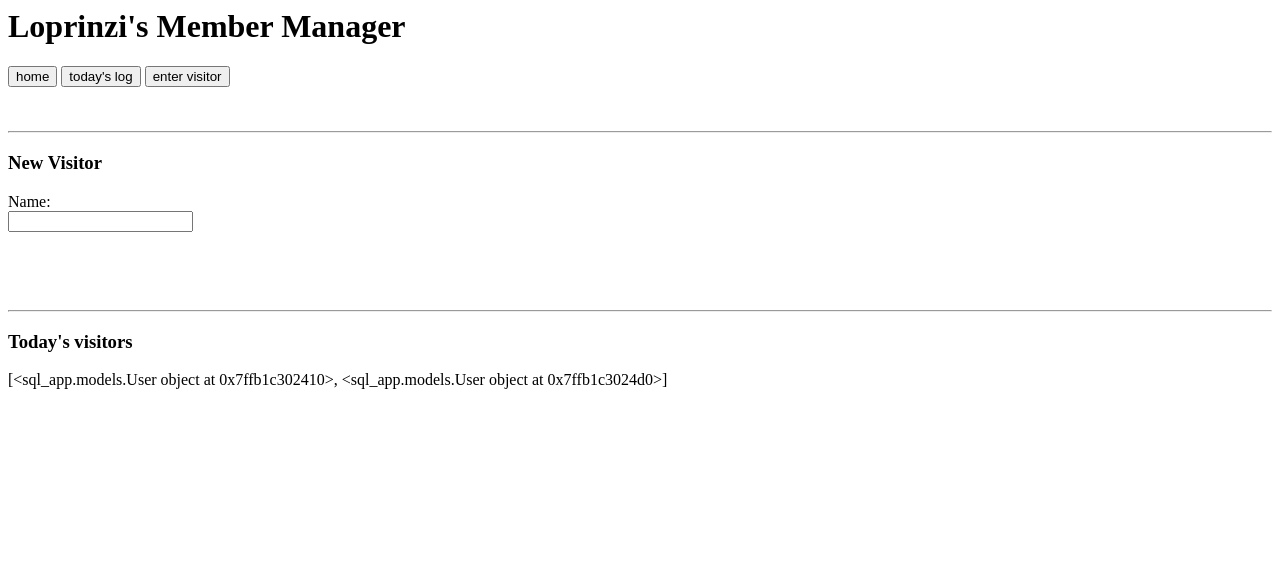
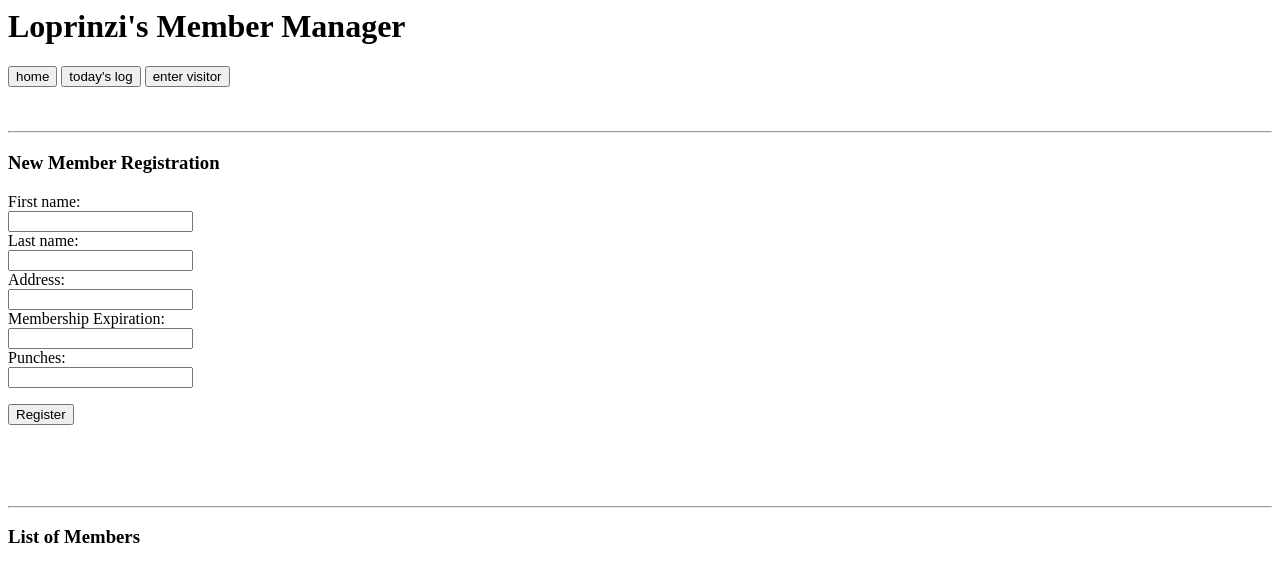
Before and after one commit to kh3dron/loprinzis_management, a FastAPI app: page /sample in a window 1280 px wide. Shown: the top 567 px of the page. Run offline with FastAPI, Linux system fonts and the light colour scheme; data comes from the database, SQL or seed files in the repository.

Commit message:
need to get button apis working

```diff
--- a/sql_app/crud.py
+++ b/sql_app/crud.py
@@ -3,34 +3,22 @@ from sqlalchemy.orm import Session
 from . import models, schemas
 
 
-def get_user(db: Session, user_id: int):
-    return db.query(models.User).filter(models.User.id == user_id).first()
+def get_member(db: Session, member_id: int):
+    return db.query(models.Member).filter(models.Member.id == member_id).first()
 
 
-def get_user_by_email(db: Session, email: str):
-    return db.query(models.User).filter(models.User.email == email).first()
+def get_member_by_firstname(db: Session, firstname: str):
+    return db.query(models.Member).filter(models.Member.firstname == firstname).first()
 
 
-def get_users(db: Session, skip: int = 0, limit: int = 100):
-    return db.query(models.User).offset(skip).limit(limit).all()
+def get_members(db: Session, skip: int = 0, limit: int = 100):
+    return db.query(models.Member).offset(skip).limit(limit).all()
 
 
-def create_user(db: Session, user: schemas.UserCreate):
-    fake_hashed_password = user.password + "notreallyhashed"
-    db_user = models.User(email=user.email, hashed_password=fake_hashed_password)
-    db.add(db_user)
+def create_member(db: Session, member: schemas.MemberCreate):
+    db_member = models.Member(firstname=member.firstname, lastname=member.lastname, address=member.address,
+                            membership_expiration=member.membership_expiration, remaining_punches=member.remaining_punches)
+    db.add(db_member)
     db.commit()
-    db.refresh(db_user)
-    return db_user
-
-
-def get_items(db: Session, skip: int = 0, limit: int = 100):
-    return db.query(models.Item).offset(skip).limit(limit).all()
-
-
-def create_user_item(db: Session, item: schemas.ItemCreate, user_id: int):
-    db_item = models.Item(**item.dict(), owner_id=user_id)
-    db.add(db_item)
-    db.commit()
-    db.refresh(db_item)
-    return db_item
+    db.refresh(db_member)
+    return db_member
--- a/sql_app/main.py
+++ b/sql_app/main.py
@@ -24,52 +24,40 @@ def get_db():
         db.close()
 
 @app.get("/dump/")
-def read_users(skip: int = 0, limit: int = 100, db: Session = Depends(get_db)):
-    users = crud.get_users(db, skip=skip, limit=limit)
+def read_members(skip: int = 0, limit: int = 100, db: Session = Depends(get_db)):
+    mems = crud.get_members(db, skip=skip, limit=limit)
 
     #this goes line by line
-    print(type(users))
-    return users
+    print(type(mems))
+    return mems
 
 
 @app.get("/sample", response_class=HTMLResponse)
 async def sample(request: Request, skip: int = 0, limit: int = 100, db: Session = Depends(get_db)):
 
-    #grabs all of the users table
-    users = crud.get_users(db, skip=skip, limit=limit)
+    #grabs all of the members table
+    members = crud.get_members(db, skip=skip, limit=limit)
+    members = [str(e) for e in members]
+    return templates.TemplateResponse("./welcome.html", {"request": request, "members":members})
 
-    return templates.TemplateResponse("./welcome.html", {"request": request, "users":users})
-
-@app.post("/users/", response_model=schemas.User)
-def create_user(user: schemas.UserCreate, db: Session = Depends(get_db)):
-    db_user = crud.get_user_by_email(db, email=user.email)
-    if db_user:
-        raise HTTPException(status_code=400, detail="Email already registered")
-    return crud.create_user(db=db, user=user)
+@app.post("/create_member/")
+def create_member(member: schemas.MemberCreate, db: Session = Depends(get_db)):
+    print("Here!!!")
+    db_member = crud.get_member_by_firstname(db, firstname=member.firstname)
+    if db_member:
+        raise HTTPException(status_code=400, detail="Member already registered")
+    return crud.create_member(db=db, member=member)
 
 
-@app.get("/users/", response_model=List[schemas.User])
-def read_users(skip: int = 0, limit: int = 100, db: Session = Depends(get_db)):
-    users = crud.get_users(db, skip=skip, limit=limit)
-    return users
+@app.get("/members/", response_model=List[schemas.Member])
+def read_members(skip: int = 0, limit: int = 100, db: Session = Depends(get_db)):
+    members = crud.get_members(db, skip=skip, limit=limit)
+    return members
 
 
-@app.get("/users/{user_id}", response_model=schemas.User)
-def read_user(user_id: int, db: Session = Depends(get_db)):
-    db_user = crud.get_user(db, user_id=user_id)
-    if db_user is None:
-        raise HTTPException(status_code=404, detail="User not found")
-    return db_user
-
-
-@app.post("/users/{user_id}/items/", response_model=schemas.Item)
-def create_item_for_user(
-    user_id: int, item: schemas.ItemCreate, db: Session = Depends(get_db)
-):
-    return crud.create_user_item(db=db, item=item, user_id=user_id)
-
-
-@app.get("/items/", response_model=List[schemas.Item])
-def read_items(skip: int = 0, limit: int = 100, db: Session = Depends(get_db)):
-    items = crud.get_items(db, skip=skip, limit=limit)
-    return items
+@app.get("/members/{member_id}", response_model=schemas.Member)
+def read_member(member_id: int, db: Session = Depends(get_db)):
+    db_member = crud.get_member(db, member_id=member_id)
+    if db_member is None:
+        raise HTTPException(status_code=404, detail="Member not found")
+    return db_member
--- a/templates/welcome.html
+++ b/templates/welcome.html
@@ -1,22 +1,66 @@
 <html>
+
+<script>
+    function create_member() {
+
+        var elements = document.getElementById("form1").elements;
+        var obj ={};
+        for(var i = 0 ; i < elements.length-1 ; i++){
+            var item = elements.item(i);
+            obj[item.name] = item.value;
+        }
+
+        var req = new XMLHttpRequest();
+        var result = document.getElementById('result');
+        req.onreadystatechange = function () {
+            if (this.readyState == 4 && this.status == 200) {
+                result.innerHTML = this.responseText;
+            } else {
+                result.innerHTML = "Working...";
+            }
+        }
+        console.log("Sending:")
+        req.open('POST', '/create_member/', true);
+        //req.setRequestHeader('content-type', 'application/x-www-form-urlencoded');
+        console.log(JSON.stringify(obj))
+        req.send(JSON.stringify(obj));
+
+    }
+</script>
+</script>
+
 <body>
     <h1> Loprinzi's Member Manager</h1>
-        <button type="button">home</button>
+    <button type="button" onclick=location.reload()>home</button>
     <button type="button">today's log</button>
     <button type="button">enter visitor</button>
 
-        <br><br><br><hr>
+    <br><br><br>
+    <hr>
 
-        <h3>New Visitor</h3>
-        <form>
-            <label for="name">Name:</label><br>
-            <input type="text" id="fname" name="fname"><br>
+    <h3>New Member Registration</h3>
+    <form id=form1>
+        <label for="name">First name:</label><br>
+        <input type="text" id="firstname" name="firstname"><br>
+        <label for="name">Last name:</label><br>
+        <input type="text" id="lastname" name="lastname"><br>
+        <label for="name">Address:</label><br>
+        <input type="text" id="address" name="address"><br>
+        <label for="name">Membership Expiration:</label><br>
+        <input type="text" id="membership_epiration" name="membership_expiration"><br>
+        <label for="name">Punches:</label><br>
+        <input type="text" id="remaining_punches" name="remaining_punches"><br>
     </form>
+    <button form="form1" value="Submit" onclick="create_member()">Register</button>
+    <h3 id="result"></h3>
 
-        <br><br><br><hr>
 
-        <h3>Today's visitors</h3>
-        <div>{{users}}</div>
+    <br><br><br>
+    <hr>
+
+    <h3>List of Members</h3>
+    <div>{{members}}</div>
 
 </body>
+
 </html>
```
Also changed, not shown: sql_app/models.py (+11 -18 lines), sql_app/schemas.py (+10 -24 lines), README.md, sql_app.db. Lines whose indentation alone changed are shown as unchanged.
